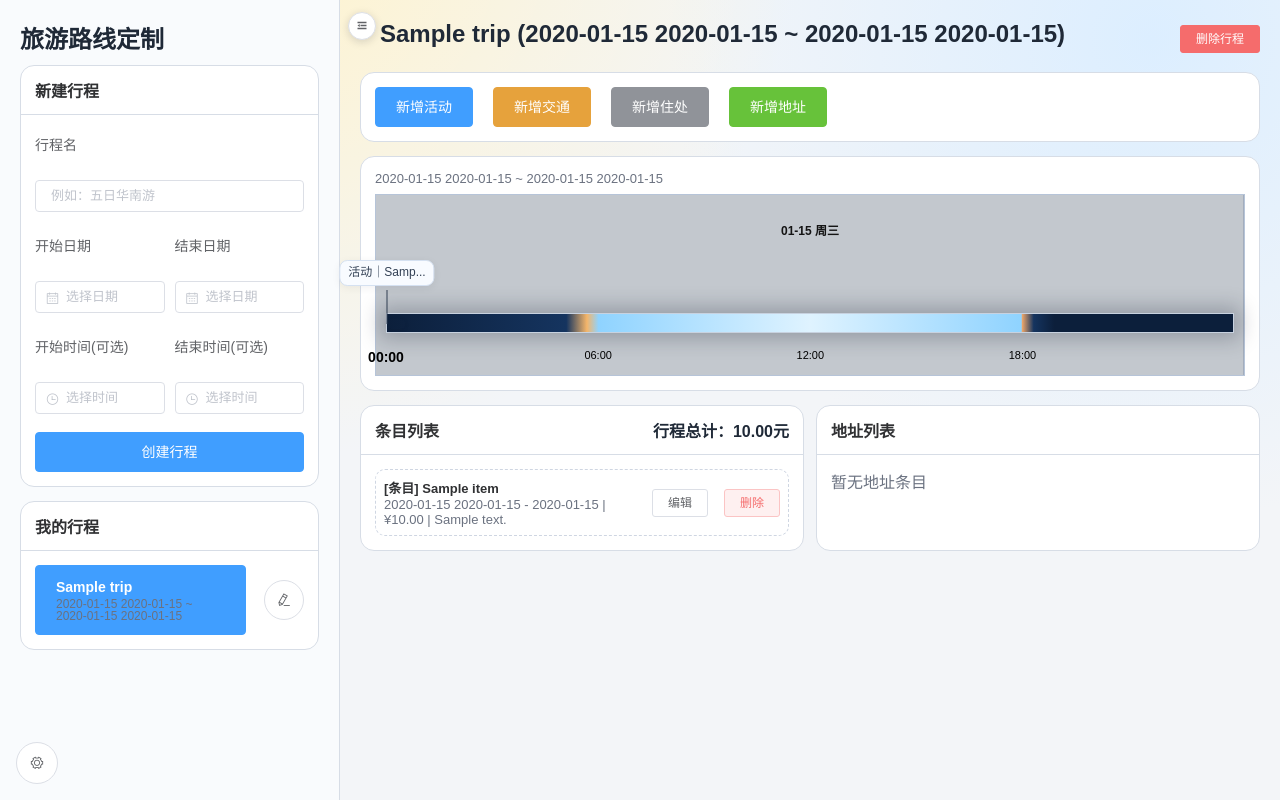
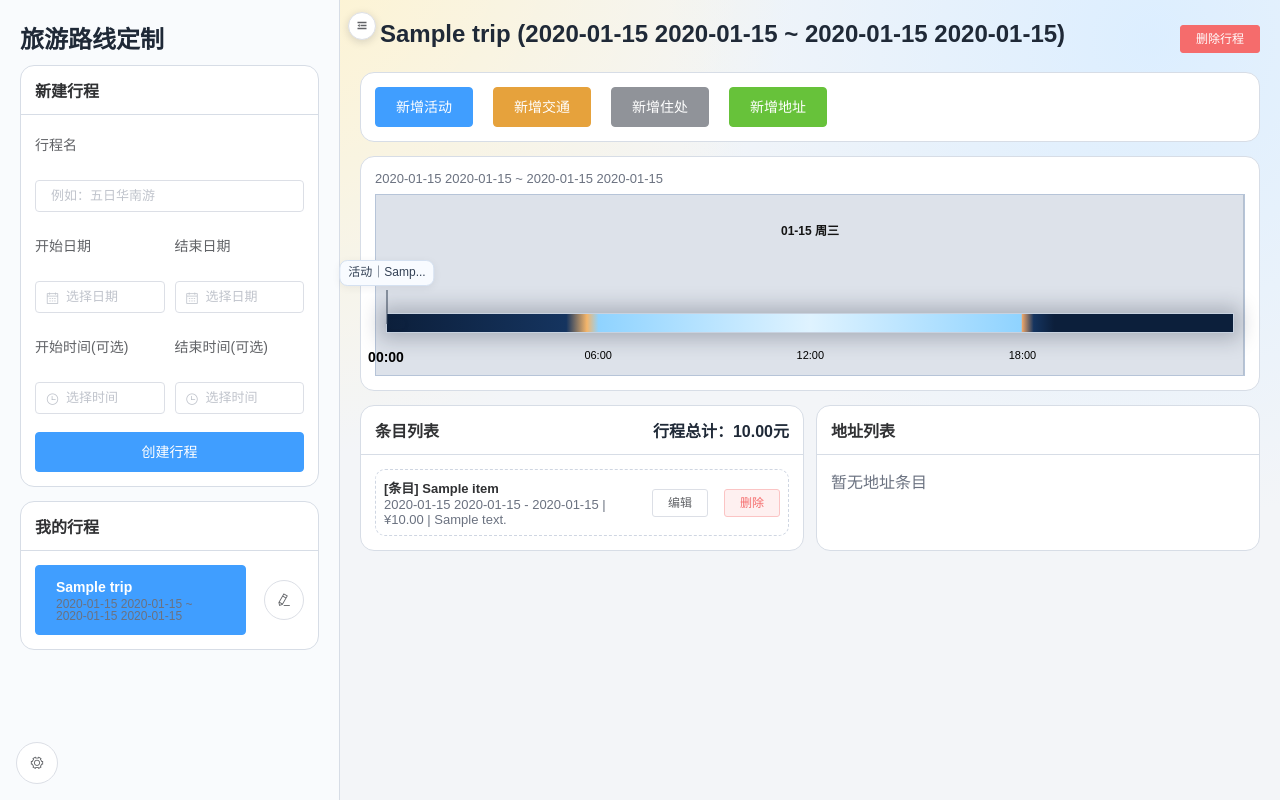
Before and after one commit to u679c/travel_plan, a Flask app: page / in a window 1280 px wide. Run offline with Flask 3, Linux system fonts and the light colour scheme; tables that the repository leaves empty hold one stand-in row (values such as "Sample post").

Commit message:
style: 样式优化

```diff
--- a/static/style.css
+++ b/static/style.css
@@ -281,11 +281,11 @@ input:not(.el-input__inner):not(.el-textarea__inner), select:not(.el-select__inp
 }
 
 .timeline-day-block.odd {
-    background: rgba(83, 83, 83, 0.274);
+    background: rgba(83, 83, 83, 0.1);
 }
 
 .timeline-day-block.even {
-    background: rgba(166, 166, 166, 0.294);
+    background: rgba(166, 166, 166, 0.1);
 }
 
 .timeline-date-band {
```
